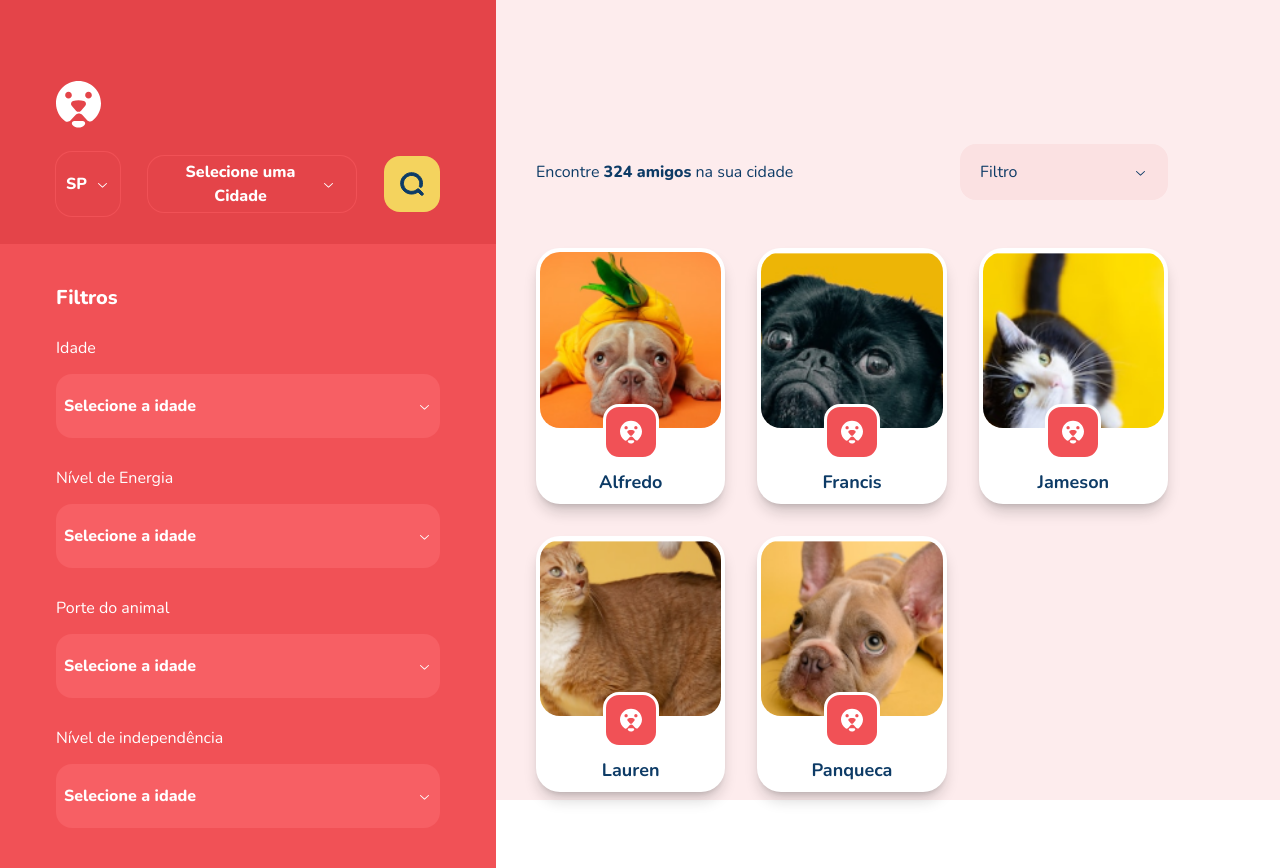
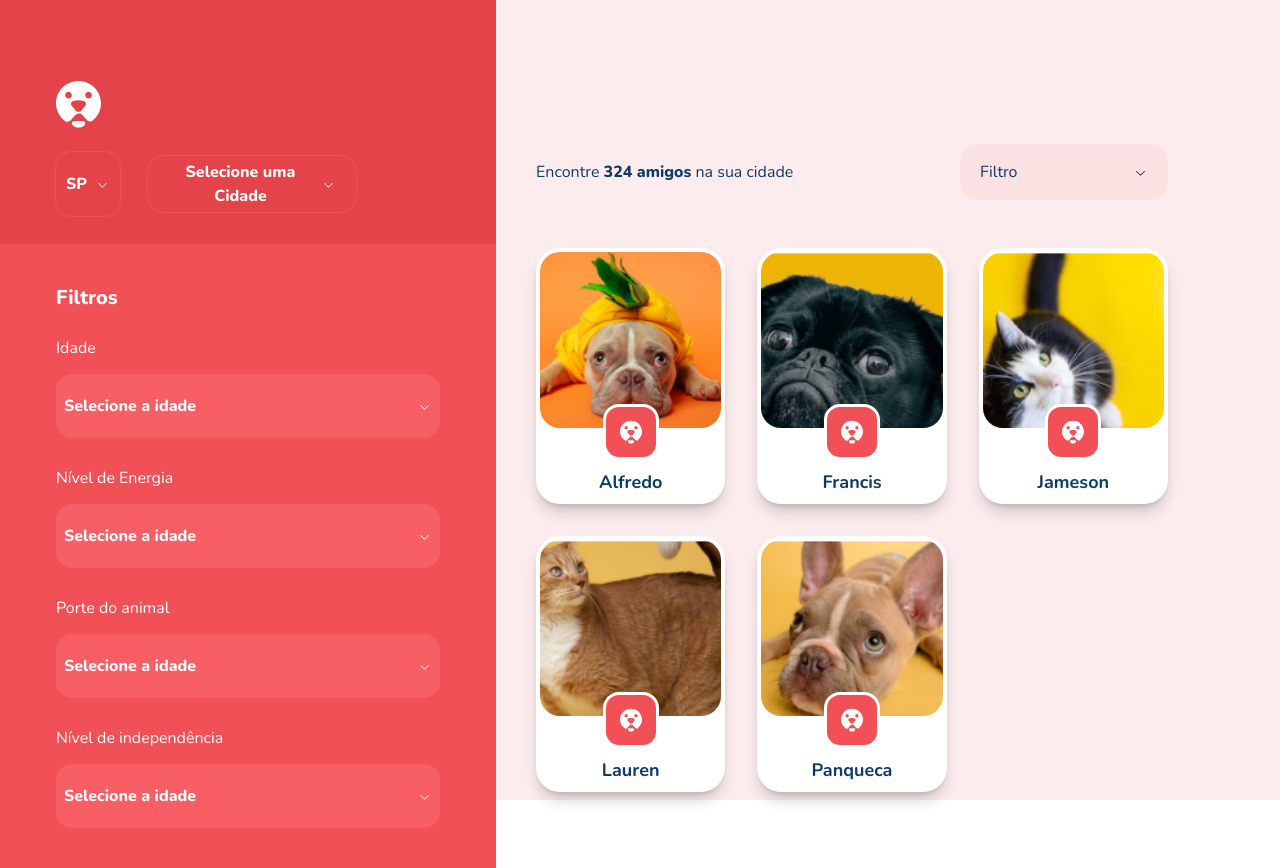
Before and after one commit to zJoaoMarcos/find-a-friend, a Next.js app: page /pets in a window 1280 px wide. Built offline with nearby package versions, Linux system fonts and the light colour scheme.

Commit message:
update button to extends react button props

```diff
--- a/src/app/page.tsx
+++ b/src/app/page.tsx
@@ -82,7 +82,7 @@ export default function Home() {
             ))}
           </Select>
 
-          <Button icon={<SearchIcon />} className="h-16 w-16" />
+          <Button Icon={<SearchIcon />} classValue="h-16 w-16"/>
         </div>
       </section>
     </main>
--- a/src/components/Button/index.tsx
+++ b/src/components/Button/index.tsx
@@ -1,3 +1,4 @@
+import React, { ButtonHTMLAttributes, DetailedHTMLProps } from "react";
 import { ClassValue, VariantProps, tv } from "tailwind-variants";
 
 const buttonTv = tv({
@@ -7,7 +8,7 @@ const buttonTv = tv({
   },
   variants: {
     color: {
-      'mustard': { button:"bg-[#F4D35E] hover:bg-mustard-400/90"}
+      'mustard': { button:"bg-mustard-400 hover:bg-mustard-400/90"}
     },
     size: {
       xs: { button: 'py-1 px-3 text-xs'},
@@ -22,23 +23,31 @@ const buttonTv = tv({
 
 const { button, icon } = buttonTv()
 
-interface ButtonProps extends VariantProps<typeof button> {
+type ButtonVariantProps = VariantProps<typeof buttonTv>;
+type NativeProps = React.ButtonHTMLAttributes<HTMLButtonElement>;
+
+interface ButtonProps extends Omit<NativeProps, keyof ButtonVariantProps>, ButtonVariantProps {
   text?: string;
-  icon?: React.ReactNode;
-  className?: ClassValue
-  iconPossition?: "right" | "left";
+  Icon?: React.ReactElement;
+  classValue?: ClassValue;
+  iconPosition?: "right" | "left";
 }
 
 export function Button(props: ButtonProps) {
+  const { Icon, iconPosition, classValue, ...rest} = props
+
   return (
-    <button className={button({ className: props.className })}>
-      {props?.iconPossition === "left" && props?.icon && (
-        <span className={icon()}>{props.icon}</span>
+    <button className={button({ className: classValue })} {...rest}>
+      {iconPosition === "left" && Icon && (
+        <span className={icon()}>{Icon}</span>
       )}
-      {!props.iconPossition && props?.icon && <span className={icon()}>{props.icon}</span>}
+
+      {!iconPosition && Icon && <span className={icon()}>{Icon}</span>}
+
       {props?.text && props.text}
-      {props?.iconPossition === "right" && props?.icon && (
-        <span className={icon()}>{props.icon}</span>
+
+      {iconPosition === "right" && Icon && (
+        <span className={icon()}>{Icon}</span>
       )}
     </button>
   );
```
